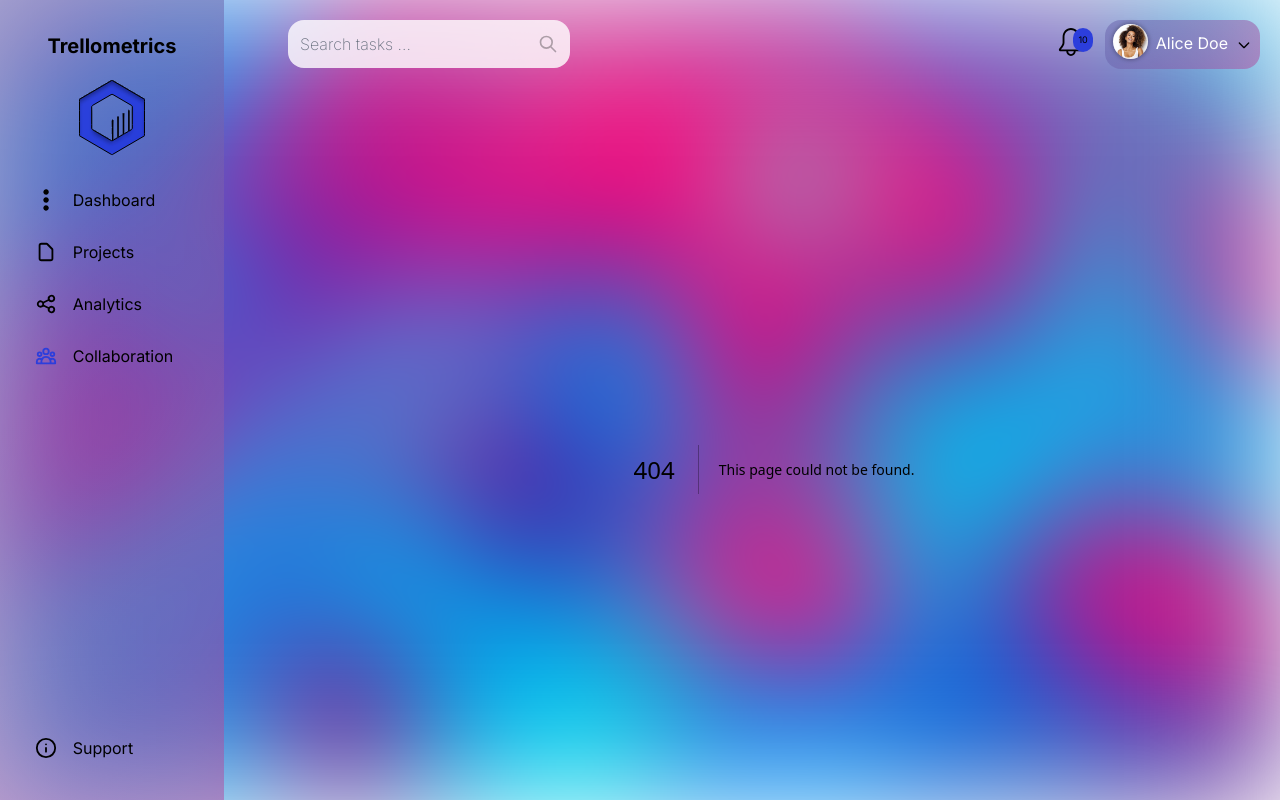
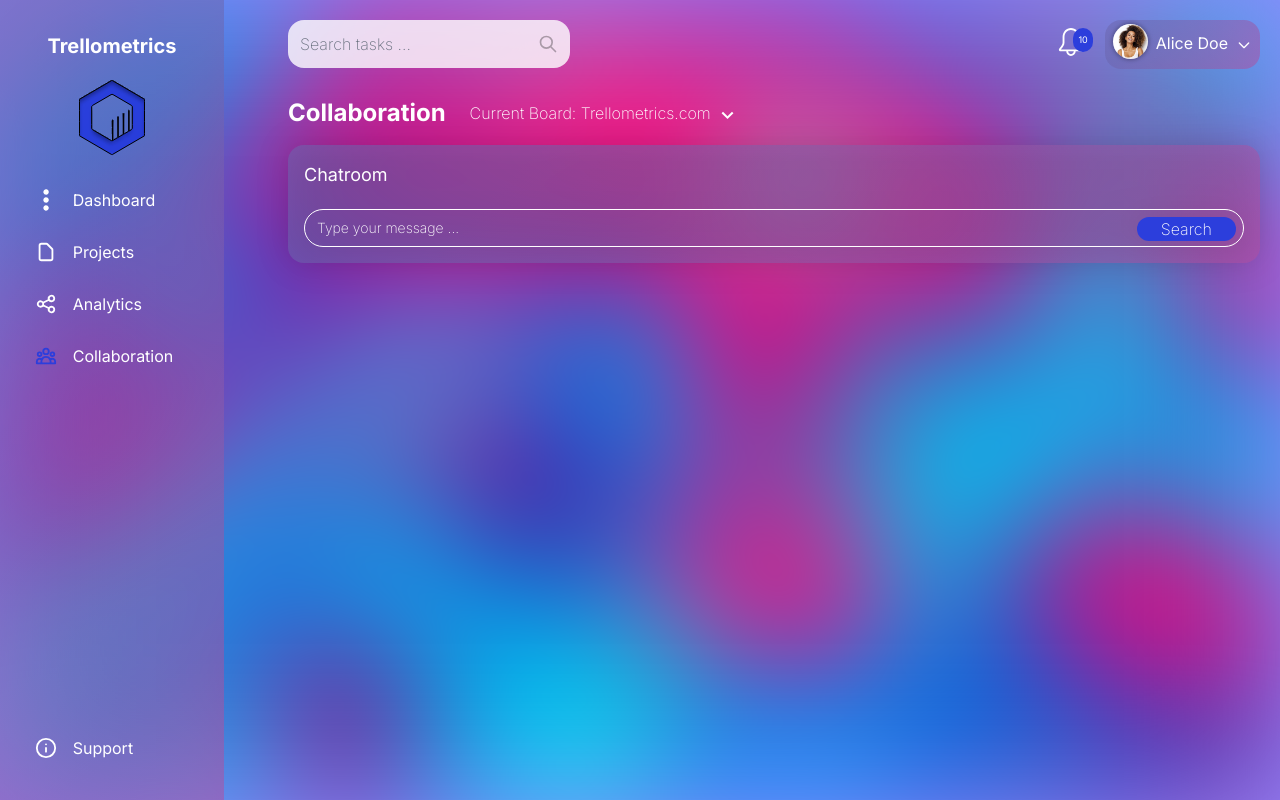
Before and after one commit to pixelRena/Trello-Dashboard, a Next.js app: page /collaboration in a window 1280 px wide. Before the commit this address had no page. Built offline with nearby package versions, Linux system fonts and the light colour scheme.

Commit message:
Created chatroom input button group component

```diff
--- /dev/null
+++ b/components/inputs/chatroom-input.component.jsx
@@ -0,0 +1,12 @@
+export default function ChatroomInput() {
+    return(
+        <div className="flex">
+            <div className="relative w-full">
+                <input type="text" className="text-sm w-full bg-transparent rounded-full border-white text-white placeholder-white focus:shadow focus:outline-none" placeholder="Type your message ..."/>
+                <div className="absolute top-2 right-2">
+                    <button className="px-6 text-white rounded-full bg-active-color hover:bg-blue-700">Search</button>
+                </div>
+            </div>
+        </div>
+    );
+}
--- /dev/null
+++ b/pages/collaboration.jsx
@@ -0,0 +1,17 @@
+import CardTemplate from "@/components/card-template/card-template.component";
+import PageSubNavigation from "@/components/page-template/page-subnavigation.component";
+import ChatroomInput from "@/components/inputs/chatroom-input.component";
+
+export default function Collaboration() {
+    return(
+        <div className="lg:mt-0 mt-20 lg:p-0 p-5">
+            <PageSubNavigation title="Collaboration"/>
+            <div className="relative flex flex-col lg:flex-row pt-3 pb-3 gap-2">
+                <CardTemplate title="Chatroom">
+                    <div></div>
+                    <ChatroomInput/>
+                </CardTemplate>
+            </div>
+        </div>
+    );
+}
```
